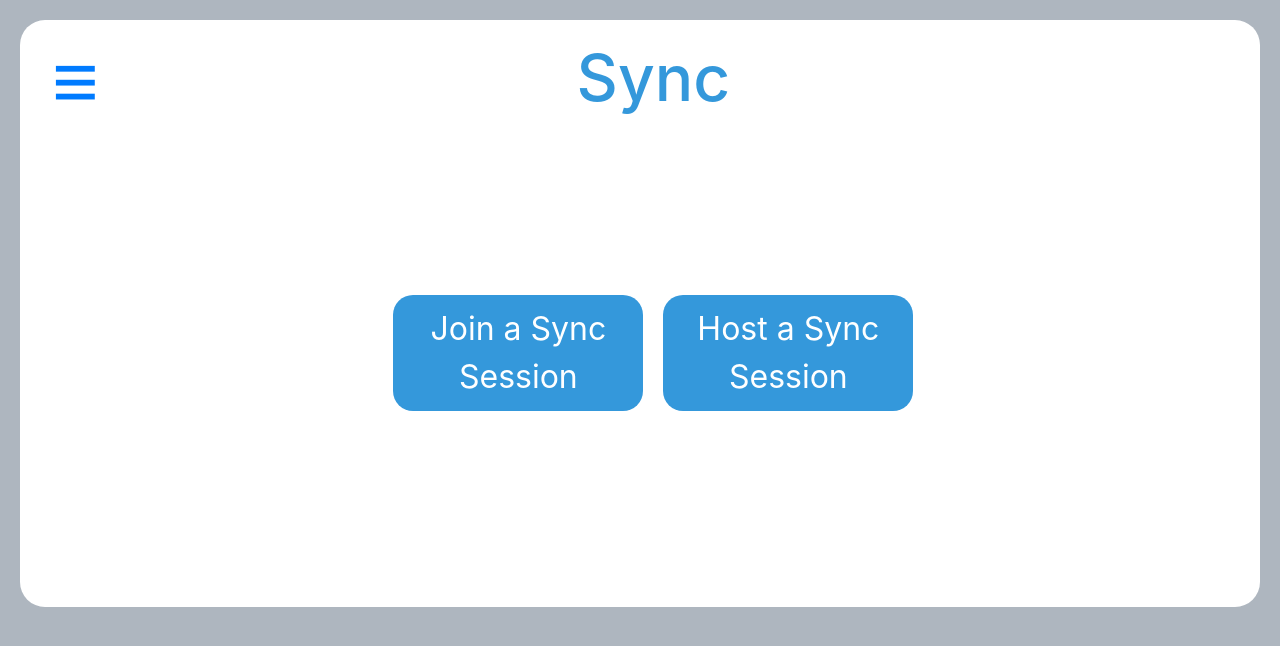
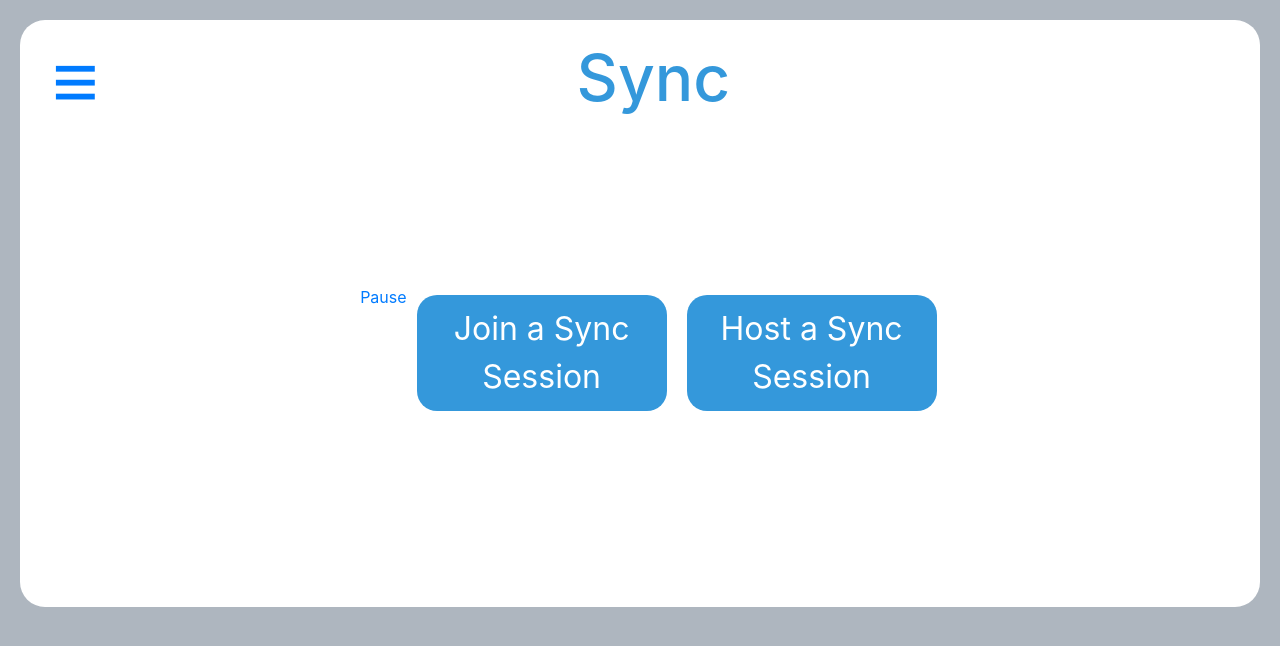
Before and after one commit to milesmahon/cs411, a Flask app: page /home in a window 1280 px wide. Shown: the top 646 px of the page. Run offline with Flask 2, Linux system fonts and the light colour scheme; some libraries are stand-ins or nearby versions.

Commit message:
added pause functionality

```diff
--- a/Sync/app.py
+++ b/Sync/app.py
@@ -66,15 +66,18 @@ def logout():
 
 @app.route('/info')
 def get_info():
-    print("access token two =" + ACCESS_TOKEN)
     auth_header = {"Authorization":"Bearer {}".format(ACCESS_TOKEN)}
     context_endpoint = "https://api.spotify.com/v1/me/player"
     context_response = requests.get(context_endpoint, headers=auth_header)
     context_data =  json.loads(context_response.text)
     return render_template('info.html', context_data=context_data)
 
-
-
+@app.route('/pause')
+def pause():
+    auth_header = {"Authorization": "Bearer {}".format(ACCESS_TOKEN)}
+    pause_endpoint = "https://api.spotify.com/v1/me/player/pause"
+    pause_response = requests.put(pause_endpoint, headers=auth_header)
+    return redirect(url_for('home'))
 #@app.route('/showLogIn')
 #def showLogIn():
 #	return render_template('login.html')
--- a/Sync/oauth.py
+++ b/Sync/oauth.py
@@ -91,11 +91,11 @@ class SpotifySignIn(OAuthSignIn):
 
     def authorize(self):
         spotify_auth_url = (self.service.get_authorize_url(
-            scope='user-read-private user-read-email user-read-playback-state',
+            scope='user-read-private user-read-email user-read-playback-state user-modify-playback-state',
             response_type='code',
             redirect_uri=self.get_callback_url())
         )
-        print("authorize URL =" + spotify_auth_url)
+        #print("authorize URL =" + spotify_auth_url)
         return redirect(spotify_auth_url)
 
     def callback(self):
@@ -113,8 +113,6 @@ class SpotifySignIn(OAuthSignIn):
             headers={'Authorization':'Basic {}'.format(base64.b64encode("{}:{}".format(self.consumer_id,self.consumer_secret)))},
             decoder=decode_json
         )
-        #access_token =  ouath_session["access_token"]
-        #print("access token" + access_token)
         access_token = oauth_session.access_token_response.json()['access_token']
         print('access token ='+ access_token)
 
--- a/Sync/templates/home.html
+++ b/Sync/templates/home.html
@@ -42,6 +42,9 @@
 				<div class="button">
 					<button>Join a Sync Session</button>
 				</div>
+				<div class="button">
+					<a href = "{{ url_for('pause') }}"> Pause</a>
+				</div>
 			</div>
 		</div>
 	</div>
```
Also changed, not shown: 1 other file.
